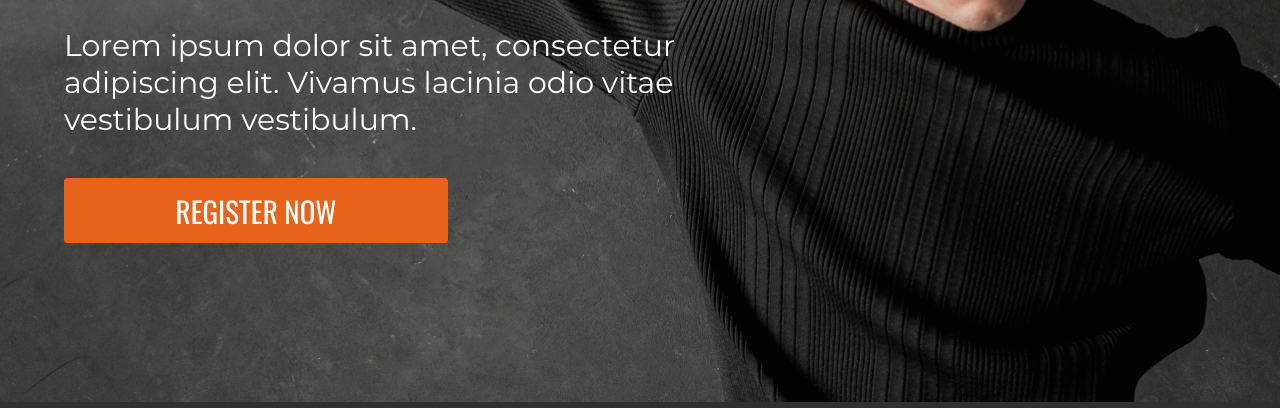
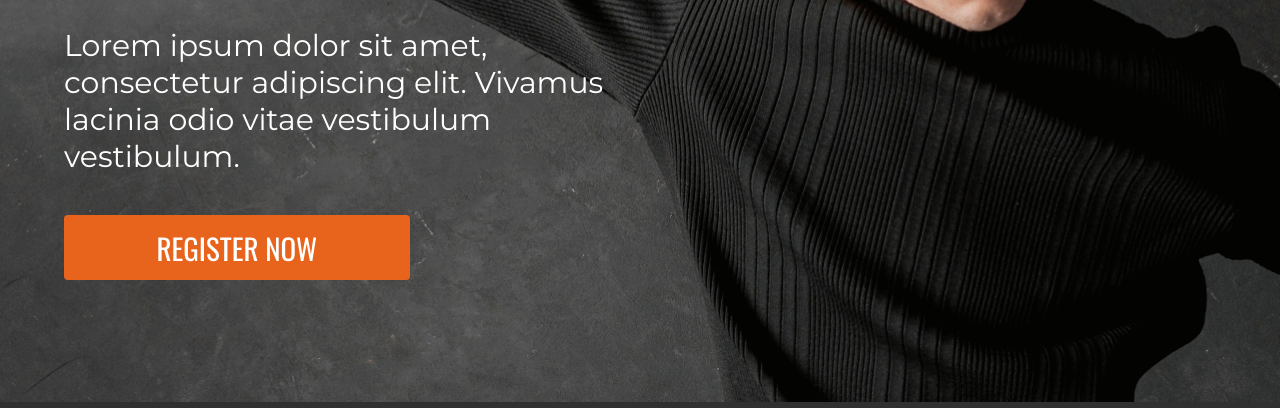
Before and after one commit to skymtp0503/bt_html_css, a plain HTML site: page index.html in a window 1280 px wide. Shown: the part 392-800 px from the top of the page. Drawn offline with nearby package versions, Linux system fonts and the light colour scheme.

Commit message:
lats commit

```diff
--- a/index.html
+++ b/index.html
@@ -43,10 +43,14 @@
             </div>
         </div>
         <div class="banner">
-            <div class="container text ">
-                <h2 class=" title ">Title Here</h2>
+            <div class="container ">
+                <div class="text">
+                    <h2 class=" title ">Title Here</h2>
                 <p>Lorem ipsum dolor sit amet, consectetur adipiscing elit. Vivamus lacinia odio vitae vestibulum vestibulum.  </p>
                 <button class="register">REGISTER NOW</button>
+
+                </div>
+
             </div>
         </div>
     </header>
```
